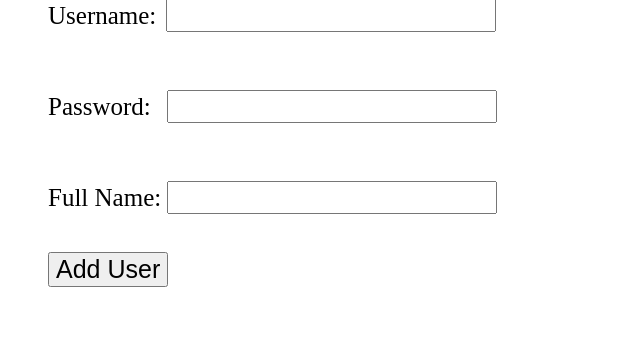
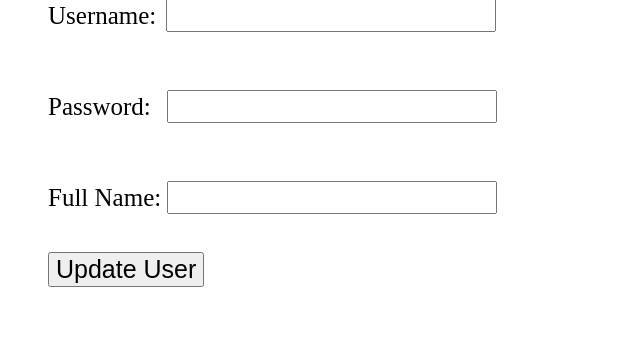
Before and after one commit to contour66/python-image-gallery, a Flask app: page /admin/adduser in a window 1280 px wide. Shown: the part 99-451 px from the top of the page, without its empty margins (0-640 px from the left). Run offline with Flask 2, Linux system fonts and the light colour scheme; parts of the project's set-up code (start-up, migrations or seed data) failed here and were passed over.

Commit message:
adduser.html and add_user_ui

```diff
--- a/gallery/ui/templates/adduser.html
+++ b/gallery/ui/templates/adduser.html
@@ -16,7 +16,7 @@
 							<div style="font-size: 25px;margin-top: 40px">Username: <input style="margin-left: 3px; height: 27px;font-size: 25px" name="username" value=""/> </div><br/>
 		                    <div style="font-size: 25px;margin-top: 40px">Password:  <input style="margin-left: 10px;height: 27px;font-size: 25px" name="password" value="" /> </div><br/>
                             <div style="font-size: 25px;margin-top: 40px">Full Name: <input style="height: 27px;font-size: 25px" name="fullname" value="" /> </div><br/>
-							<button type="submit" style="text-decoration:none;text-transform: capitalize;font-size: 25px;margin-top: 20px ">Add User</button>
+							<button type="submit" style="text-decoration:none;text-transform: capitalize;font-size: 25px;margin-top: 20px ">Update User</button>
 					</form>
 
 
--- a/gallery/ui/templates/edituser.html
+++ b/gallery/ui/templates/edituser.html
@@ -13,7 +13,7 @@
 
 					<form action="/admin/useredited" method="POST" >
 
-						    <div style="font-size: 25px;margin-top: 40px">Username: <input style="margin-left: 3px; height: 27px;font-size: 25px" value={{username}} /> </div><br/>
+						    <div style="font-size: 25px;margin-top: 40px">Username: <input style="margin-left: 3px; height: 27px;font-size: 25px" name="username" value={{username}} /> </div><br/>
 						    <div style="font-size: 25px;margin-top: 40px">Password:  <input style="margin-left: 10px;height: 27px;font-size: 25px" name="password" value="" /> </div><br/>
 						    <div style="font-size: 25px;margin-top: 40px">Full Name: <input style="height: 27px;font-size: 25px" name="fullname" value="" /> </div><br/>
 							<button type="submit" style="text-decoration:none;text-transform: capitalize;font-size: 25px;margin-top: 20px ">Add User</button>
```
